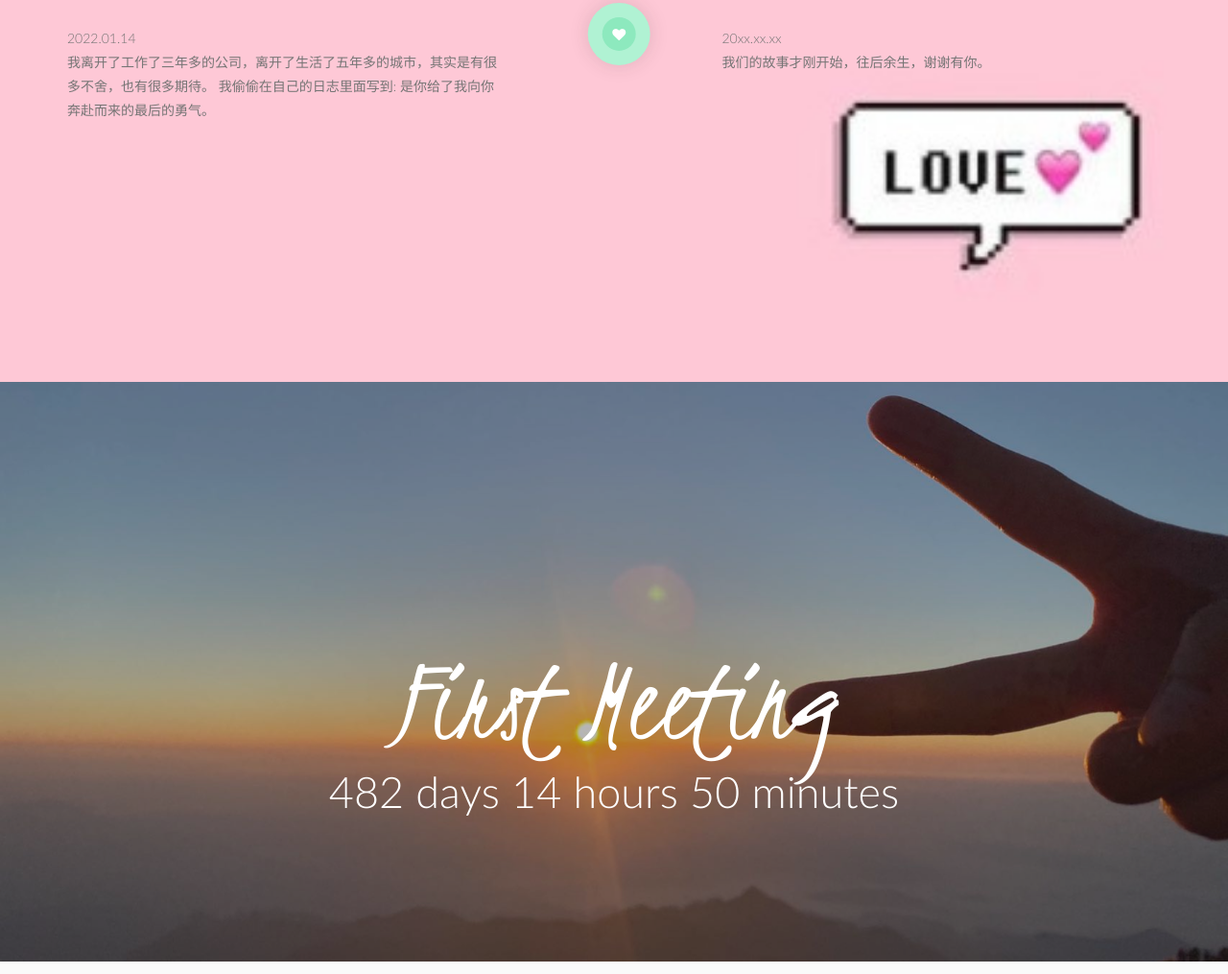
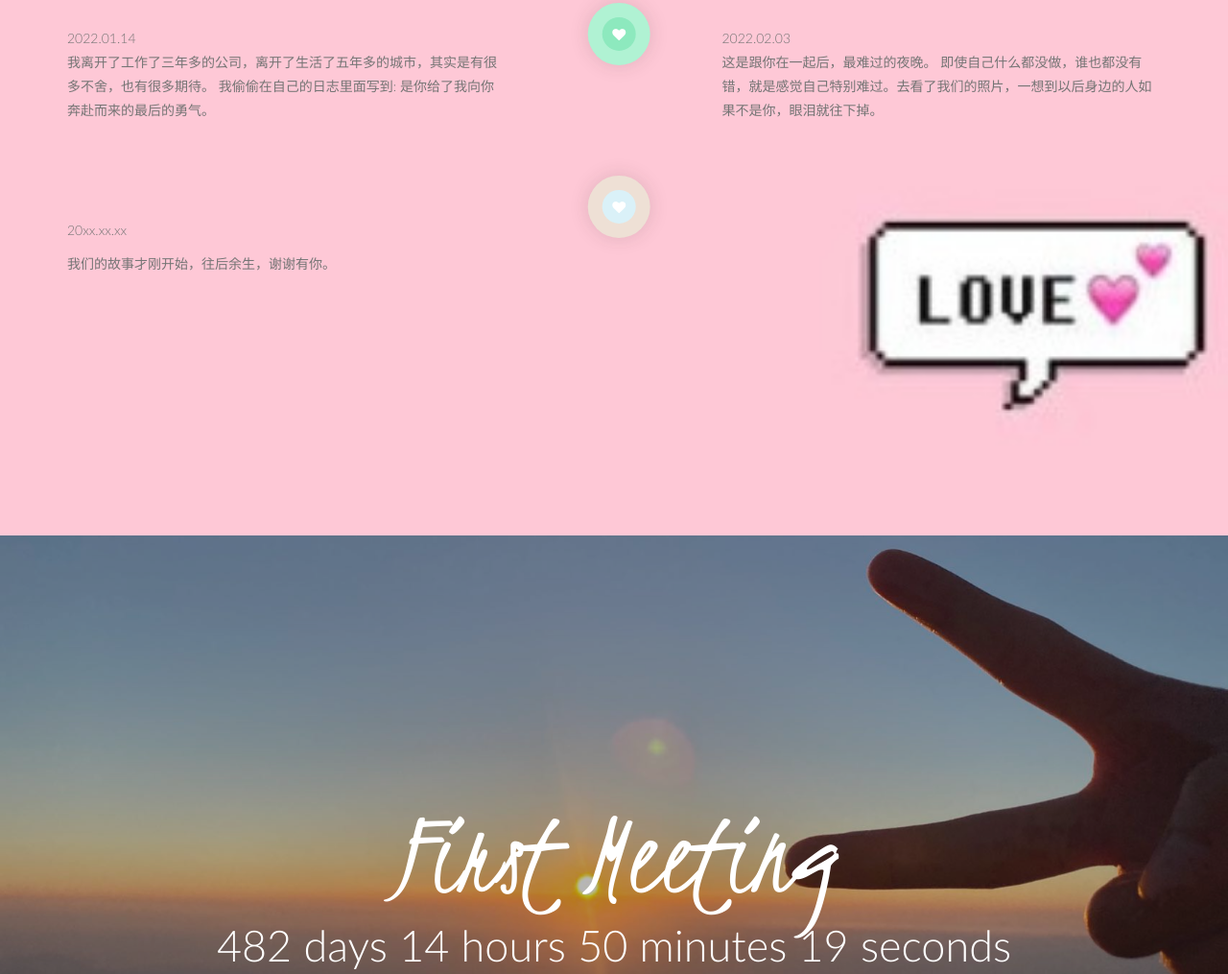
Before and after one commit to Journeyerr/journeyerr.github.io, a plain HTML site: page index.html in a window 1280 px wide. Shown: the part 1703-2718 px from the top of the page at 96% size. Drawn offline with Linux system fonts and the light colour scheme.

Commit message:
update index.html

```diff
--- a/index.html
+++ b/index.html
@@ -151,8 +151,25 @@
                   </div>
                   <div class="col-sm-5 col-sm-offset-2">
                      <div class="couple-story">
-                        <p class="couple-story text-left"> 20xx.xx.xx</p>
+                        <p class="couple-story text-left"> 2022.02.03</p>
+                        <p>这是跟你在一起后，最难过的夜晚。 即使自己什么都没做，谁也都没有错，就是感觉自己特别难过。去看了我们的照片，一想到以后身边的人如果不是你，眼泪就往下掉。</p>
+                     </div>
+                  </div>
+               </div>
+               <div class="row story-row mt-100 mb-100">
+                  <div class="circle-dashed timeline bg">
+                     <div class="round-circle bg before ">
+                        <i class="icon-heart"></i>
+                     </div>
+                  </div>
+                  <div class="col-sm-5 ">
+                     <div class="couple-story">
+                        <p class="couple-story text-left mb-10"> 20xx.xx.xx</p>
                         <p>我们的故事才刚开始，往后余生，谢谢有你。</p>
+                     </div>
+                  </div>
+                  <div class="col-sm-5 col-sm-offset-2">
+                     <div class="couple-story">
                      </div>
                   </div>
                </div>
@@ -171,7 +188,7 @@
                   <div class="col-sm-12 text-center">
                      <div class="block-content front-p">
                         <h2 class="typo">First Meeting</h2>
-                        <span id="elapseClock" class="text-white" style="font-size: 45px;font-weight: 300;">days <span class="digit">20</span> hours <span class="digit">14</span> minutes
+                        <span id="elapseClock" class="text-white" style="font-size: 45px;font-weight: 300;">days <span class="digit">20</span> hours <span class="digit">14</span> minutes  <span class="digit">00</span> seconds</span>
                      </div>
                   </div>
                </div>
@@ -329,7 +346,9 @@
    			if(b<10){b="0"+b}f=f%3600;var d=Math.floor(f/60);
    			if(d<10){d="0"+d}f=f%60;
    			if(f<10){f="0"+f}
-   			var a='<span class="digit">'+g+'</span> days <span class="digit">'+b+'</span> hours <span class="digit">'+d+'</span> minutes <span class="digit">';$("#elapseClock").html(a)};
+   			var a='<span class="digit">'+g+'</span> days <span class="digit">'+b+'</span> hours <span class="digit">'+d+'</span> minutes <span class="digit">'+f+"</span> seconds";
+         $("#elapseClock").html(a)
+      };
    </script>
 
    <script type="text/javascript">
```
